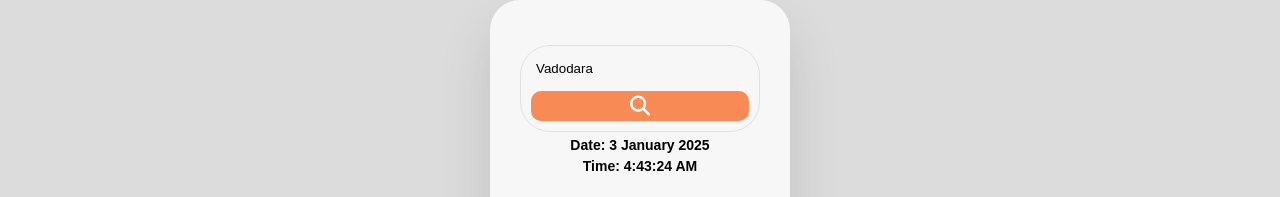
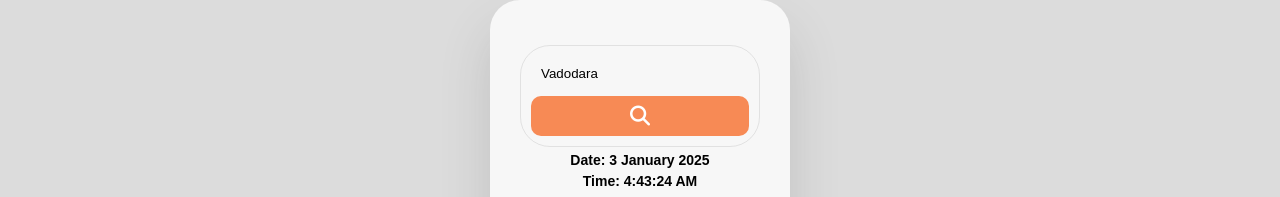
Before and after one commit to Thenishant09/weather-app, a website: page index.html in a window 1280 px wide. Shown: the top 197 px of the page. Drawn offline with Linux system fonts and the light colour scheme; no server answers.

Commit message:
Update style.css
Signed-off-by: Aryan jha <152834383+aryanjha205@users.noreply.github.com>

```diff
--- a/style.css
+++ b/style.css
@@ -45,7 +45,7 @@ main form {
     border: 1px solid #5552;
     border-radius: 30px;
     padding: 10px;
-    gap: 10px; /* Add spacing between input fields and button */
+    gap: 5px; /* Add spacing between input fields and button */
 }
 
 main form input,
@@ -53,7 +53,7 @@ main form button {
     border: none;
     background-color: transparent;
     outline: none;
-    padding: 5px;
+    padding: 10px;
     box-sizing: border-box;
     width: 100%; /* Ensure input fields and button fill their container */
 }
```
